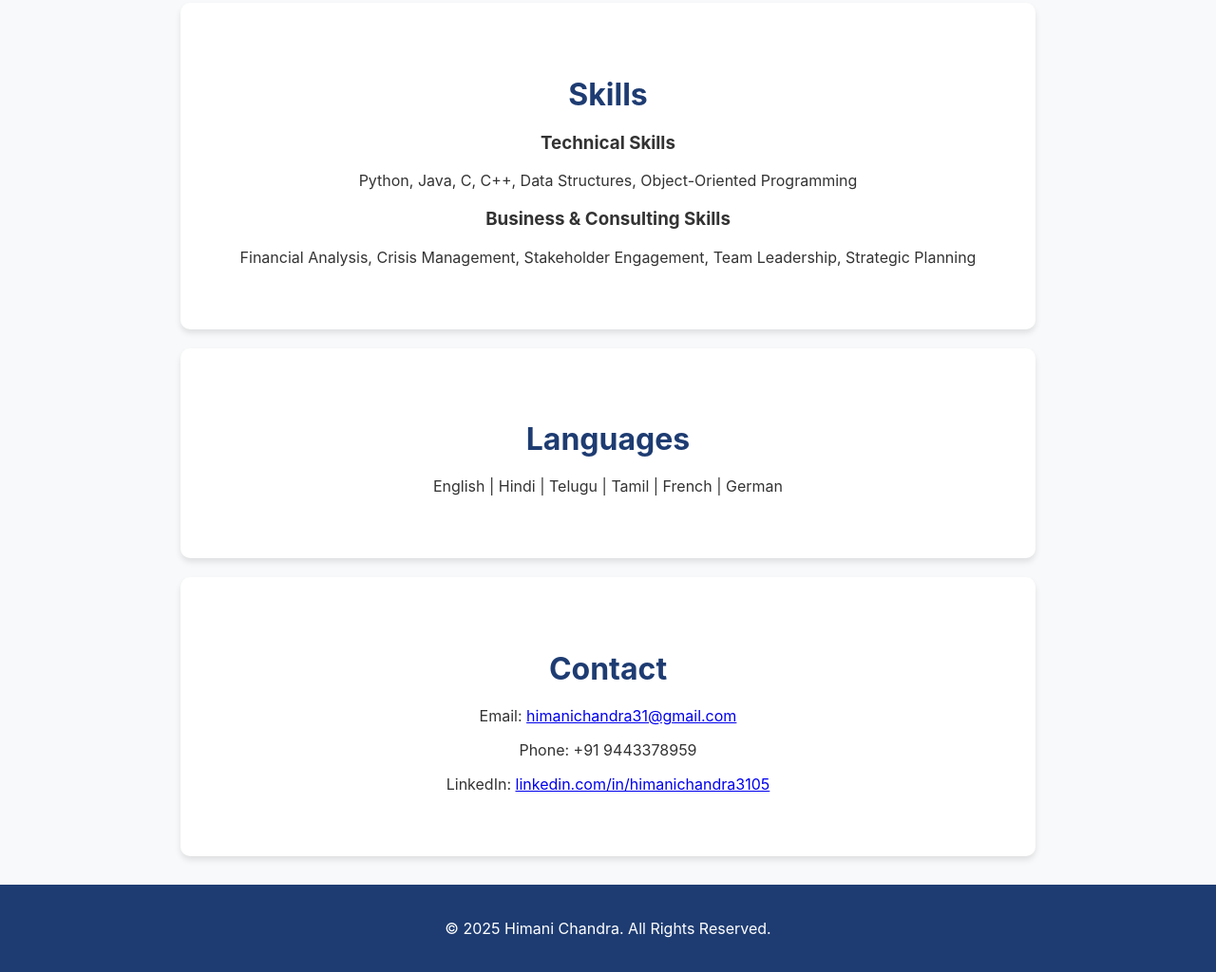
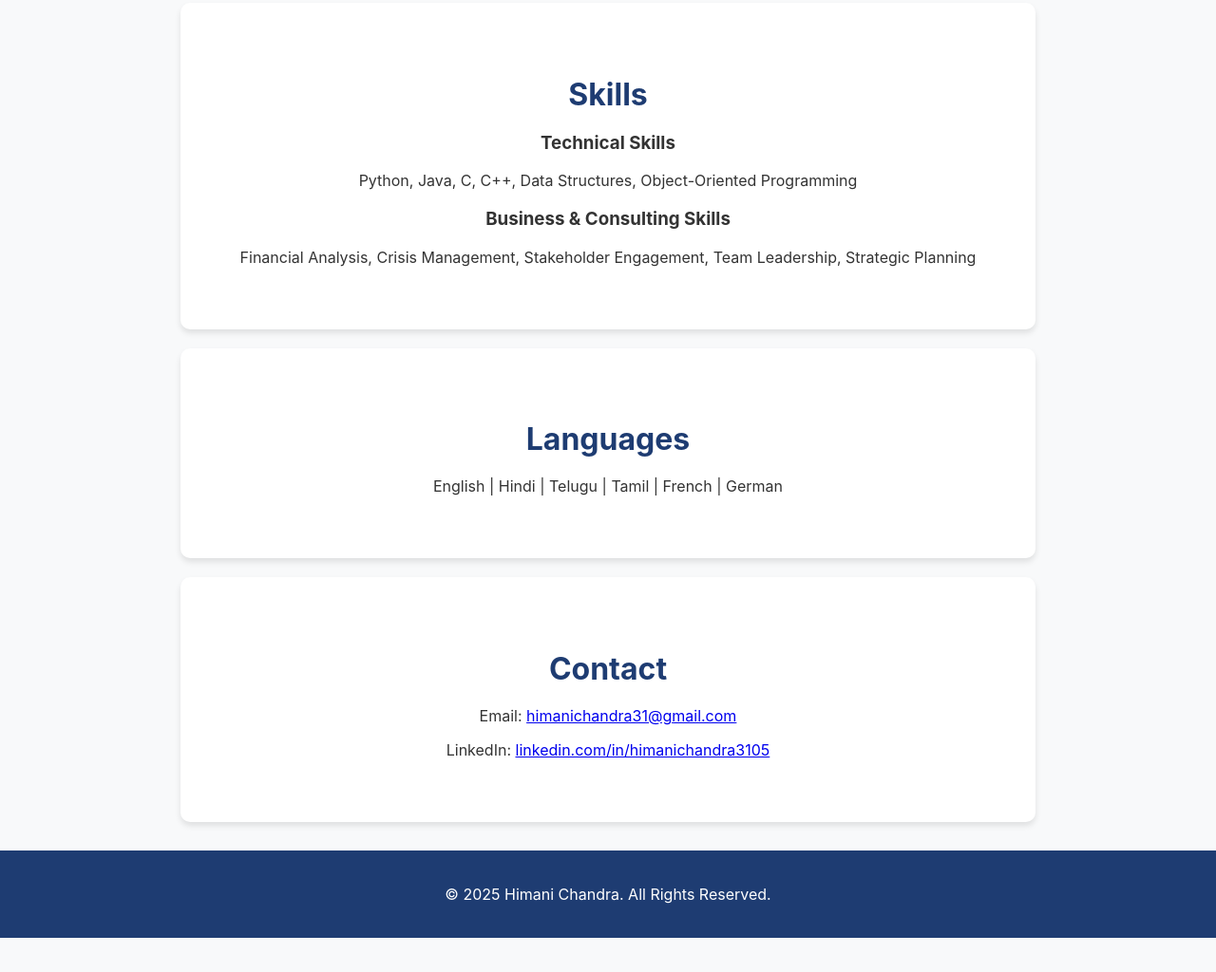
Before and after one commit to HimaniChandra/HimaniChandra.github.io, a plain HTML site: page index.html in a window 1280 px wide. Shown: the part 1508-2532 px from the top of the page at 95% size. After the commit the page ends 2496 px from the top, so only its background shows below. Drawn offline with Linux system fonts and the light colour scheme.

Commit message:
Update index.html

```diff
--- a/index.html
+++ b/index.html
@@ -61,7 +61,6 @@
     <section id="contact">
         <h2>Contact</h2>
         <p>Email: <a href="mailto:himanichandra31@gmail.com">himanichandra31@gmail.com</a></p>
-        <p>Phone: +91 9443378959</p>
         <p>LinkedIn: <a href="https://linkedin.com/in/himanichandra3105" target="_blank">linkedin.com/in/himanichandra3105</a></p>
     </section>
 
```
